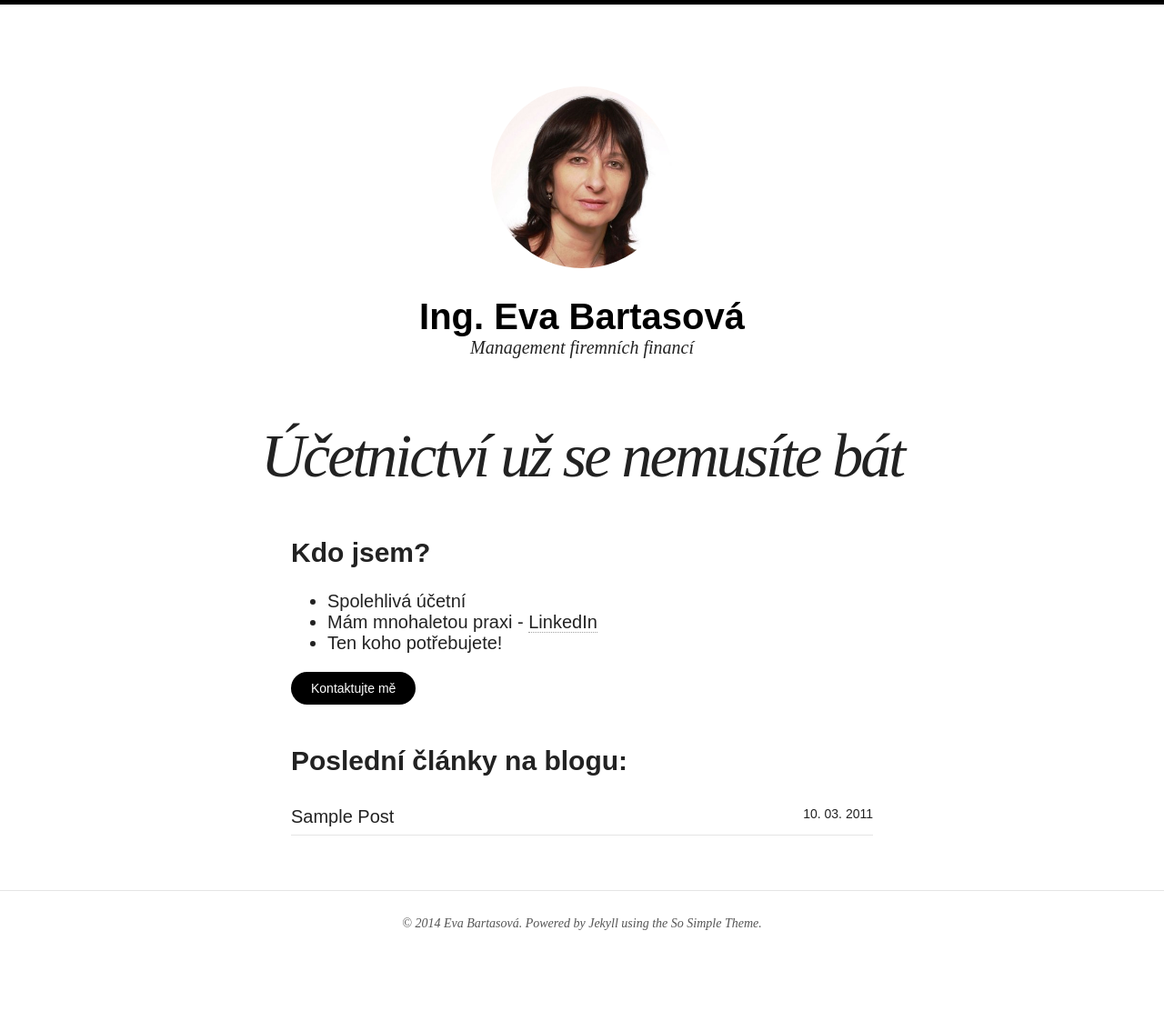
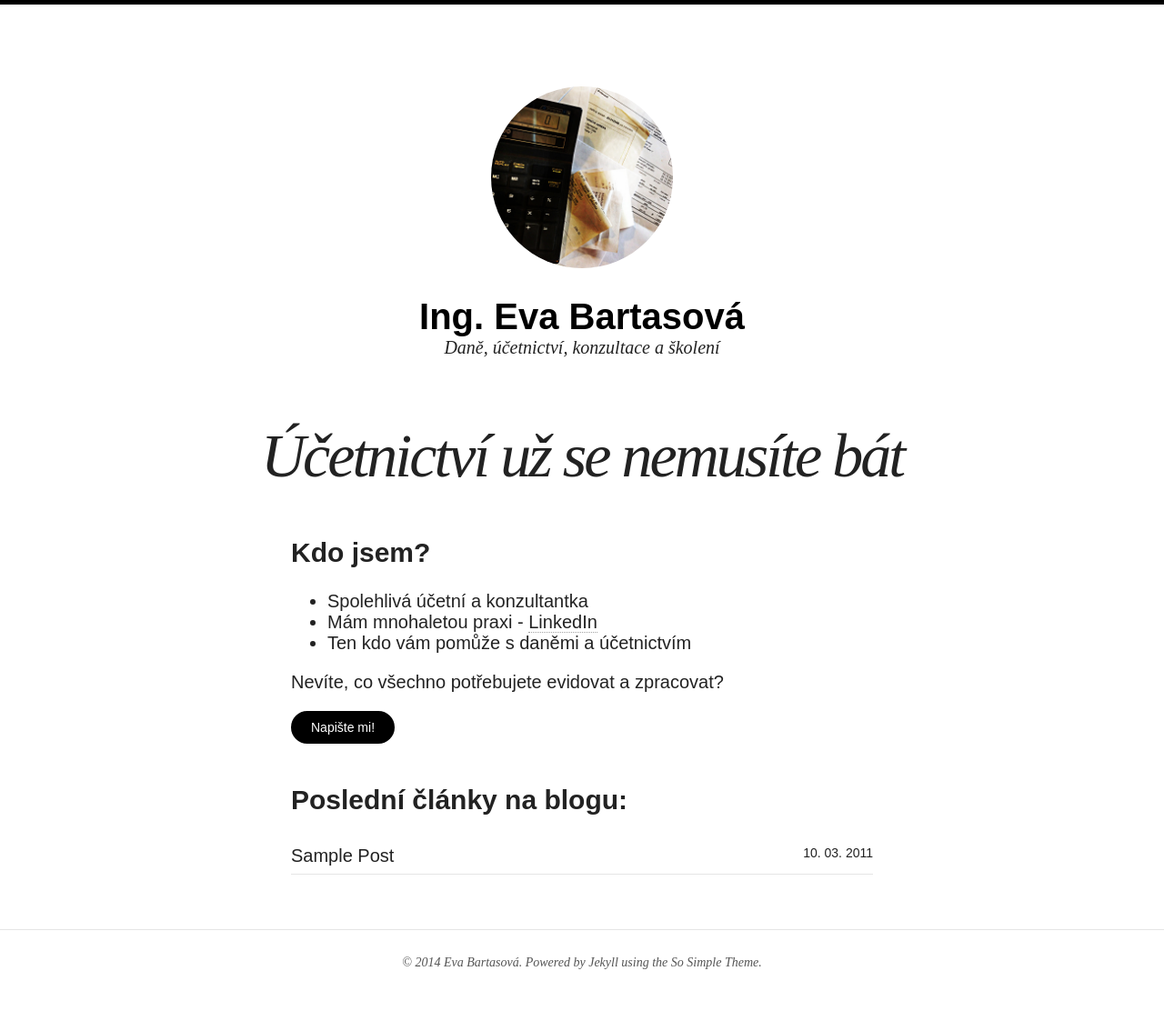
Before and after one commit to aborym/evabartasova, a Jekyll site: the page built from index.html, in a window 1280 px wide. Shown: the whole page at 91% size. Built offline with Jekyll 4.4.1, drawn with Linux system fonts in a browser that asks for light colours; nearby versions of some CDN libraries; before the commit the page ends 1080 px from its top, so only the background shows below that.

Commit message:
[ADD] New structure and content

```diff
--- a/_config.yml
+++ b/_config.yml
@@ -1,5 +1,5 @@
 title:            Ing. Eva Bartasová
-description:      Management firemních financí
+description:      Daně, účetnictví, konzultace a školení
 logo:             site-logo.png
 disqus_shortname:
 search:           false
@@ -32,10 +32,14 @@ bing_verify:
 # Links to include in top navigation
 # For external links add external: true
 links:
-  - title: Služby
-    url: /sluzby/
-  - title: Ceník
-    url: /cenik/
+  - title: Úvod
+    url: /
+  - title: Pro podnikatele
+    url: /pro-podnikatele/
+  - title: Pro zaměstnance
+    url: /pro-zamestnance/
+  - title: Školení a konzultace
+    url: /skoleni-a-konzultace/
   - title: Kontakt
     url: /kontakt/
   - title: Blog
--- a/index.html
+++ b/index.html
@@ -8,12 +8,13 @@ tags: [ucetnictvi, sluzby, zpracovani dani, finance]
 <h2>Kdo jsem?</h2>
 
 <ul>
-<li>Spolehlivá účetní
+<li>Spolehlivá účetní a konzultantka
 <li>Mám mnohaletou praxi - <a href="http://www.linkedin.com/pub/eva-bartasov%C3%A1/64/9ba/563">LinkedIn</a>
-<li>Ten koho potřebujete!
+<li>Ten kdo vám pomůže s daněmi a účetnictvím
 </ul>
 
-<div markdown="0"><a href="{{ site.url }}/kontakt/" class="btn">Kontaktujte mě</a></div>
+<p>Nevíte, co všechno potřebujete evidovat a zpracovat?</p>
+<div markdown="0"><a href="{{ site.url }}/kontakt/" class="btn">Napište mi!</a></div>
 
 <h2>Poslední články na blogu:</h2>
 
```
Also changed, not shown: cenik.md (deleted, +0 -25 lines), pro-podnikatele.md (added, +26 -0 lines), pro-zamestnance.md (added, +23 -0 lines), skoleni-a-konzultace.md (added, +22 -0 lines), sluzby.md (deleted, +0 -23 lines), images/site-logo.png, 12 other files.
